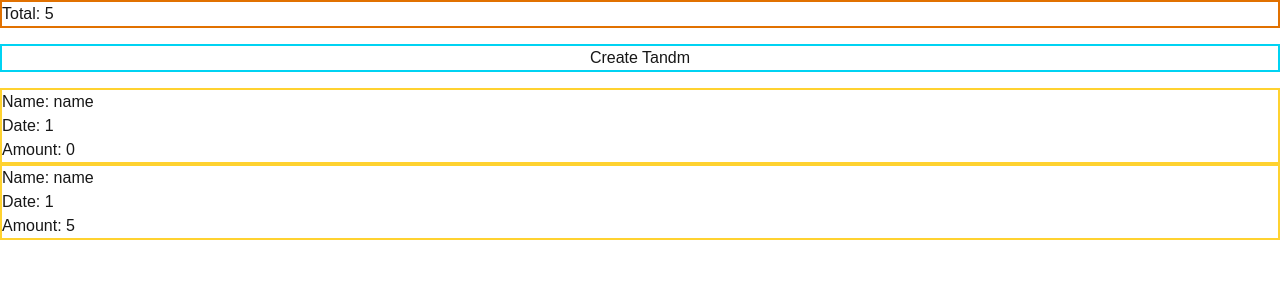
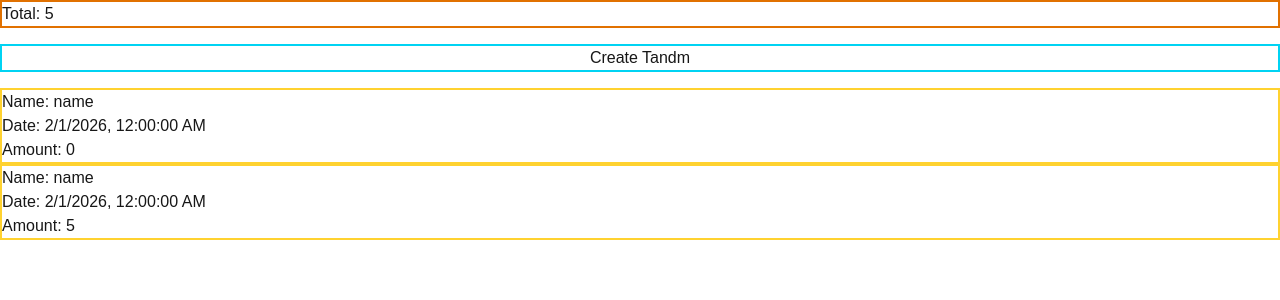
Before and after one commit to ghud-org/tandm, a Next.js app in the folder ui/: page / in a window 1280 px wide. Shown: the top 300 px of the page. Built offline with nearby package versions, Linux system fonts and the light colour scheme.

Commit message:
fix: date string and docker layers

```diff
--- a/ui/app/page.tsx
+++ b/ui/app/page.tsx
@@ -2,7 +2,7 @@
 import { Fragment, useEffect, useState } from "react";
 
 interface Tandm {
-  id: string;
+  id: number;
   name: string;
   date: string;
   amount: number;
@@ -11,15 +11,15 @@ interface Tandm {
 export default function Home() {
   const [tandms, setTandms] = useState<Tandm[]>([
     {
-      id: "id",
+      id: 0,
       name: "name",
-      date: new Date("2/1/2026").getDate().toLocaleString(),
+      date: new Date("2/1/2026").toLocaleString(),
       amount: 0,
     },
     {
-      id: "id",
+      id: 1,
       name: "name",
-      date: new Date("2/1/2026").getDate().toLocaleString(),
+      date: new Date("2/1/2026").toLocaleString(),
       amount: 5,
     },
   ]);
@@ -37,9 +37,9 @@ export default function Home() {
     setTandms([
       ...tandms,
       {
-        id: "created",
+        id: 2,
         name: "created",
-        date: new Date("3/1/2026").getDate().toLocaleString(),
+        date: new Date("3/1/2026").toLocaleString(),
         amount: 10,
       },
     ]);
```
Also changed, not shown: 1 other file (tests, documents, lock files or other folders).
